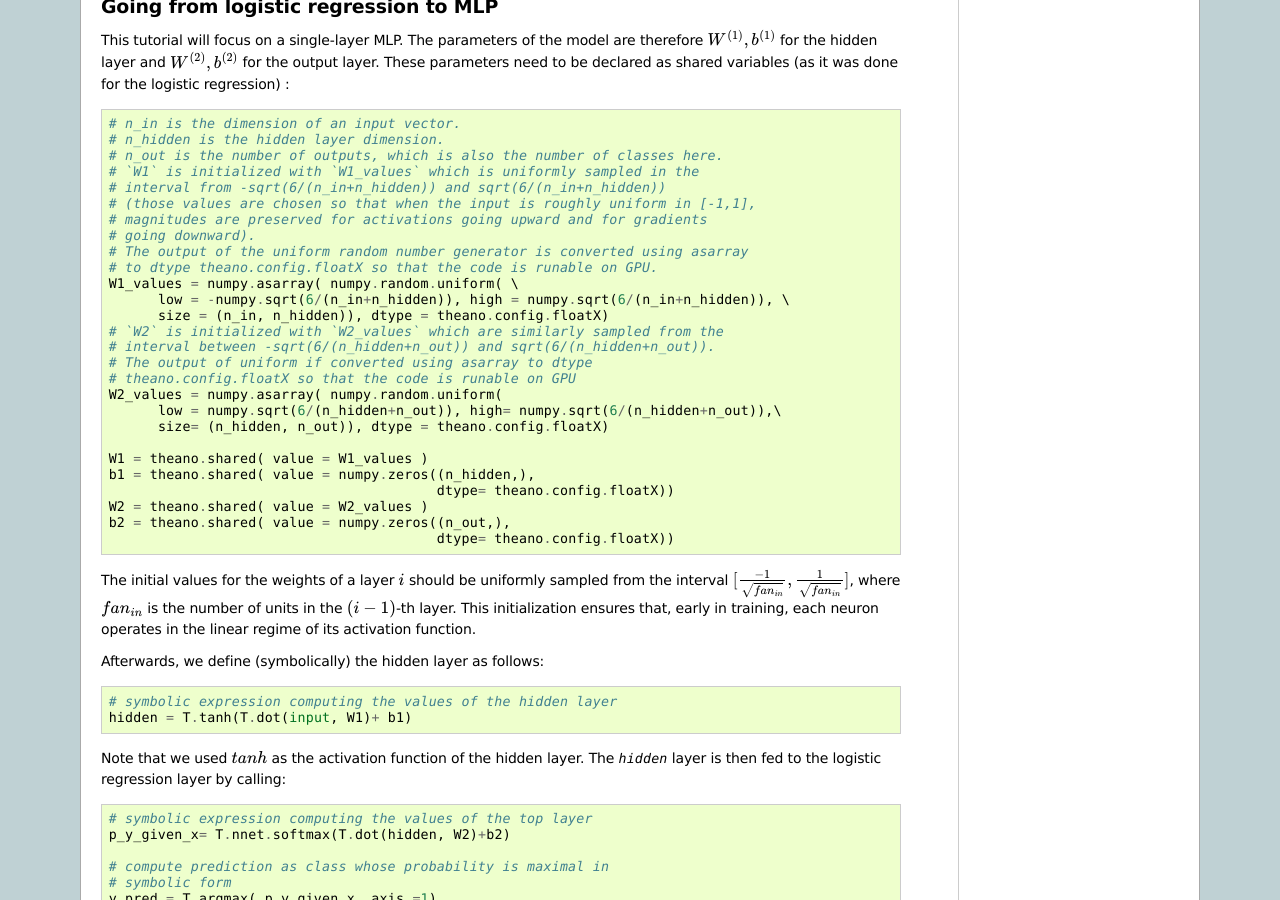
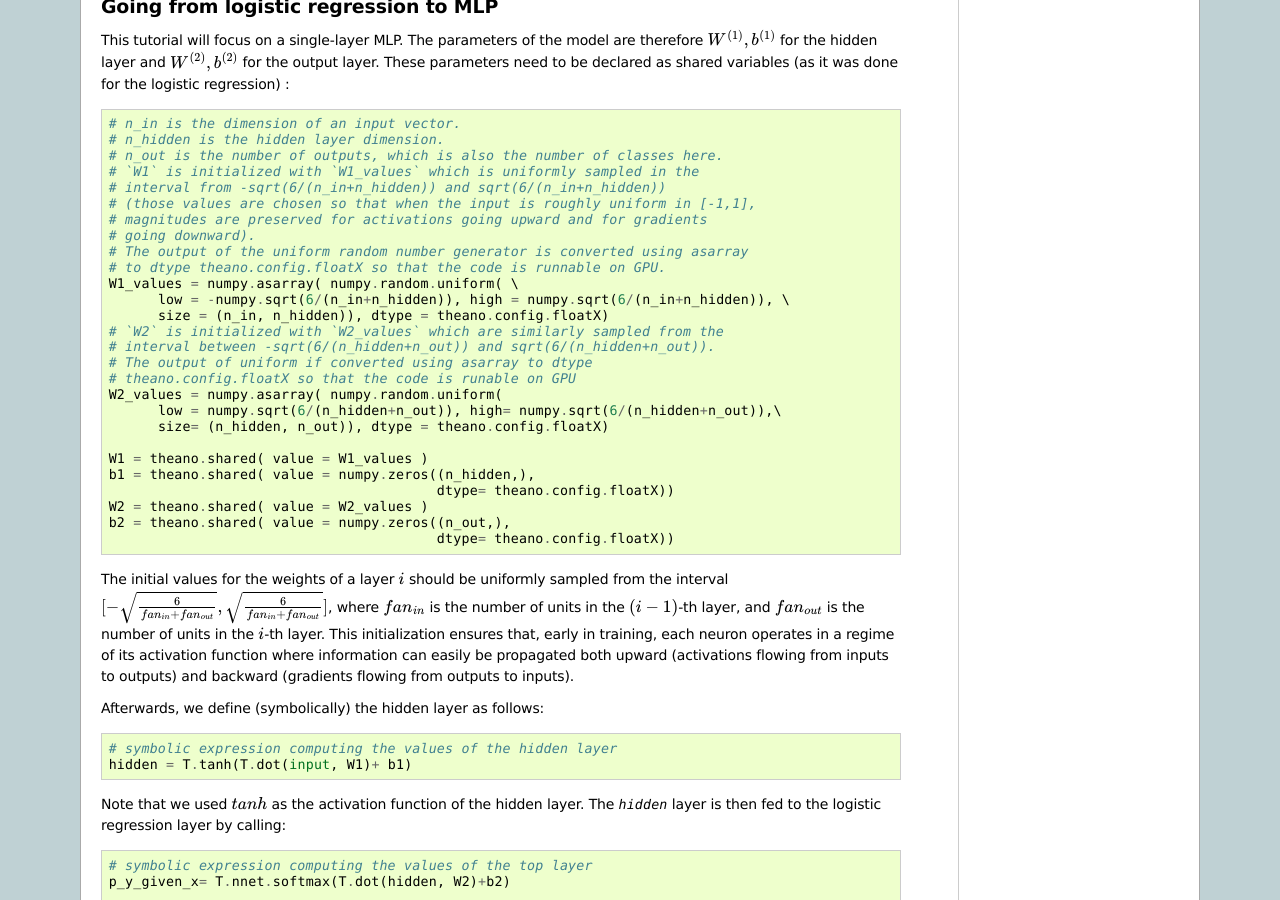
Before and after one commit to lisa-lab/DeepLearningTutorials, a Sphinx documentation site: the page built from doc/mlp.txt, in a window 1280 px wide and 900 px high, scrolled down 1090 px. Built offline with Sphinx 7.4.7, drawn with Linux system fonts in a browser that asks for light colours; formulas are drawn with MathJax 3; pages that are not in the unit, such as notebooks, are missing from menus; some of the changed text lies outside the part shown.

Commit message:
initialization in sqrt(6/(fan_in+fan_out)) instead of sqrt(1/fan_in)

```diff
--- a/doc/mlp.txt
+++ b/doc/mlp.txt
@@ -35,7 +35,8 @@ This tutorial will again tackle the problem of MNIST digit classification.
 The Model
 +++++++++
 
-An MLP (or Artificial Neural Network - ANN) can be represented graphically as
+An MLP (or Artificial Neural Network - ANN) with a single hidden layer
+can be represented graphically as
 follows:
 
 .. figure:: images/mlp.png
@@ -100,7 +101,7 @@ declared as shared variables (as it was done for the logistic regression) :
         # magnitudes are preserved for activations going upward and for gradients
         # going downward).
         # The output of the uniform random number generator is converted using asarray
-        # to dtype theano.config.floatX so that the code is runable on GPU.
+        # to dtype theano.config.floatX so that the code is runnable on GPU.
         W1_values = numpy.asarray( numpy.random.uniform( \
               low = -numpy.sqrt(6/(n_in+n_hidden)), high = numpy.sqrt(6/(n_in+n_hidden)), \
               size = (n_in, n_hidden)), dtype = theano.config.floatX)
@@ -124,10 +125,13 @@ declared as shared variables (as it was done for the logistic regression) :
 
 The initial values for the weights of a layer :math:`i` should be uniformly
 sampled from the interval
-:math:`[\frac{-1}{\sqrt{fan_{in}}},\frac{1}{\sqrt{fan_{in}}}]`, where
-:math:`fan_{in}` is the number of units in the :math:`(i-1)`-th layer. This
-initialization ensures that, early in training, each neuron operates in the
-linear regime of its activation function.
+:math:`[-\sqrt{\frac{6}{fan_{in}+fan_{out}}},\sqrt{\frac{6}{fan_{in}+fan_{out}}}]`, where
+:math:`fan_{in}` is the number of units in the :math:`(i-1)`-th layer,
+and :math:`fan_{out}` is the number of units in the :math:`i`-th layer. This
+initialization ensures that, early in training, each neuron operates in a
+regime of its activation function where information can easily be propagated
+both upward (activations flowing from inputs to outputs) and backward
+(gradients flowing from outputs to inputs).
 
 Afterwards, we define (symbolically) the hidden layer as follows:
 
```
